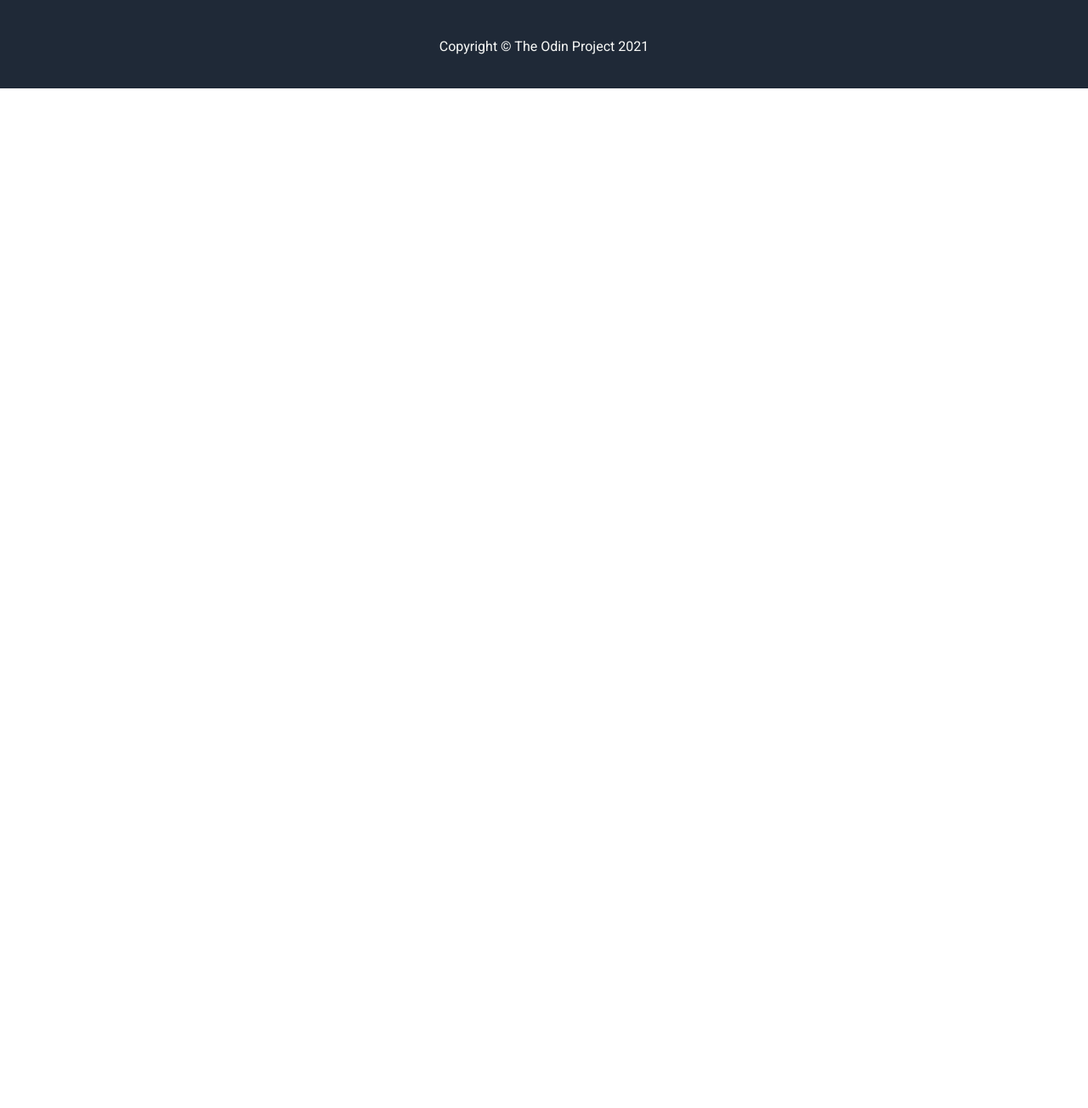
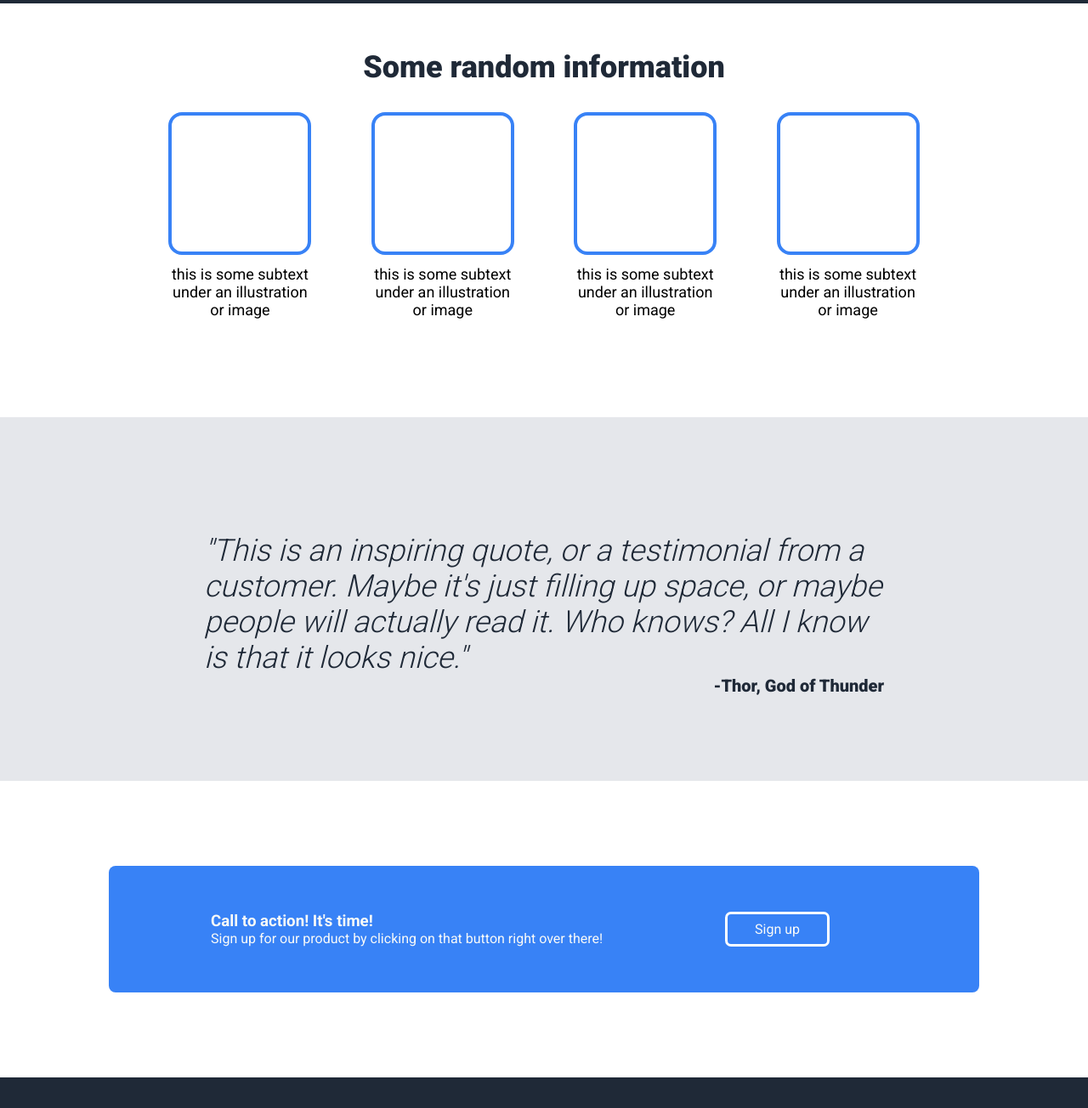
Before and after one commit to aladdinjoy233/odin-landing-page, a plain HTML site: page index.html in a window 1280 px wide. Shown: the part 536-1840 px from the top of the page at 85% size. Before the commit the page ends 800 px from the top, so only its background shows below. Drawn offline with Linux system fonts and the light colour scheme.

Commit message:
Finish the middle portion of the whole site

```diff
--- a/index.html
+++ b/index.html
@@ -40,7 +40,59 @@
   </header>
 
   <main>
-    <div class="container"></div>
+
+    <div class="info-section">
+
+      <div class="container">
+
+        <h2 class="info-title">Some random information</h2>
+        <div class="card-container">
+          <div class="card">
+            <div class="card__img"></div>
+            <p class="card__text">this is some subtext under an illustration or image</p>
+          </div>
+          <div class="card">
+            <div class="card__img"></div>
+            <p class="card__text">this is some subtext under an illustration or image</p>
+          </div>
+          <div class="card">
+            <div class="card__img"></div>
+            <p class="card__text">this is some subtext under an illustration or image</p>
+          </div>
+          <div class="card">
+            <div class="card__img"></div>
+            <p class="card__text">this is some subtext under an illustration or image</p>
+          </div>
+        </div>
+      </div>
+
+    </div>
+
+    <div class="quote-section">
+
+      <div class="container">
+        <p class="quote">"This is an inspiring quote, or a testimonial from a customer. Maybe it's just filling up
+          space,
+          or maybe people will actually read it. Who knows? All I know is that it looks nice."</p>
+        <div class="author">-Thor, God of Thunder</div>
+      </div>
+
+    </div>
+
+    <div class="cta-section">
+
+      <div class="container">
+        <div class="main-cta">
+          <div class="text">
+            <h3>Call to action! It's time!</h3>
+            <p>Sign up for our product by clicking on that button right over there!</p>
+          </div>
+        </div>
+        <a href="#" class="btn primary-cta">Sign up</a>
+      </div>
+
+    </div>
+
   </main>
 
   <footer>
--- a/style.css
+++ b/style.css
@@ -140,6 +140,101 @@ header nav {
   align-items: center;
 }
 
+/*=======================
+  === Middle sections ===
+  =======================*/
+
+.info-section {
+  padding: 3.375rem 0 7.25rem 0;
+  text-align: center;
+}
+
+.info-section .container {
+  display: flex;
+  flex-direction: column;
+  gap: 2rem;
+}
+
+.info-title {
+  color: var(--dark-bg);
+  font-size: 2.25rem;
+  font-weight: var(--black);
+}
+
+.card-container {
+  display: flex;
+  align-items: center;
+  justify-content: space-evenly;
+}
+
+.card {
+  display: flex;
+  flex-direction: column;
+  align-items: center;
+  gap: 0.75rem;
+  width: 10.5rem;
+}
+
+.card__img {
+  border: 4px solid var(--cta);
+  border-radius: 1rem;
+  width: 100%;
+  height: 10.5rem;
+}
+
+.card__text {
+  font-size: 1.125rem;
+}
+
+.quote-section {
+  background-color: var(--light-grey);
+  padding: 8.5rem 0 6.25rem 0;
+}
+
+.quote-section .container {
+  max-width: 50rem;
+  display: flex;
+  flex-direction: column;
+}
+
+.quote {
+  color: var(--dark-bg);
+  font-size: 2.25rem;
+  font-style: italic;
+  font-weight: var(--thin);
+}
+
+.author {
+  color: var(--dark-bg);
+  font-weight: var(--black);
+  font-size: 1.25rem;
+  margin-left: auto;
+}
+
+.cta-section {
+  padding: 6.25rem 0 6.25rem 0;
+  color: var(--white);
+}
+
+.cta-section .container {
+  background-color: var(--cta);
+  display: flex;
+  padding: 3.375rem 7.5rem;
+  border-radius: 8px;
+  gap: 9rem;
+}
+
+.cta-section .btn {
+  border: 3px solid white;
+  padding: 0.5rem 2rem;
+  transition: 150ms ease;
+}
+
+.cta-section .btn:hover {
+  background-color: white;
+  color: var(--cta);
+}
+
 /*==============
   === Footer ===
   ==============*/
```
Also changed, not shown: 1 other file.
